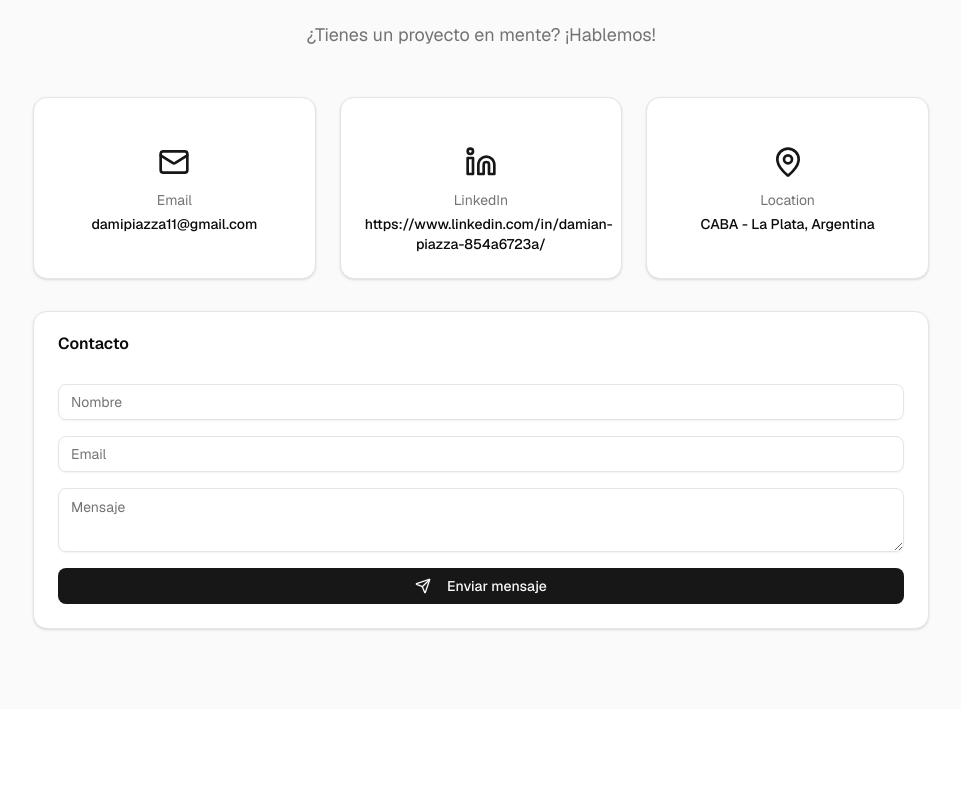
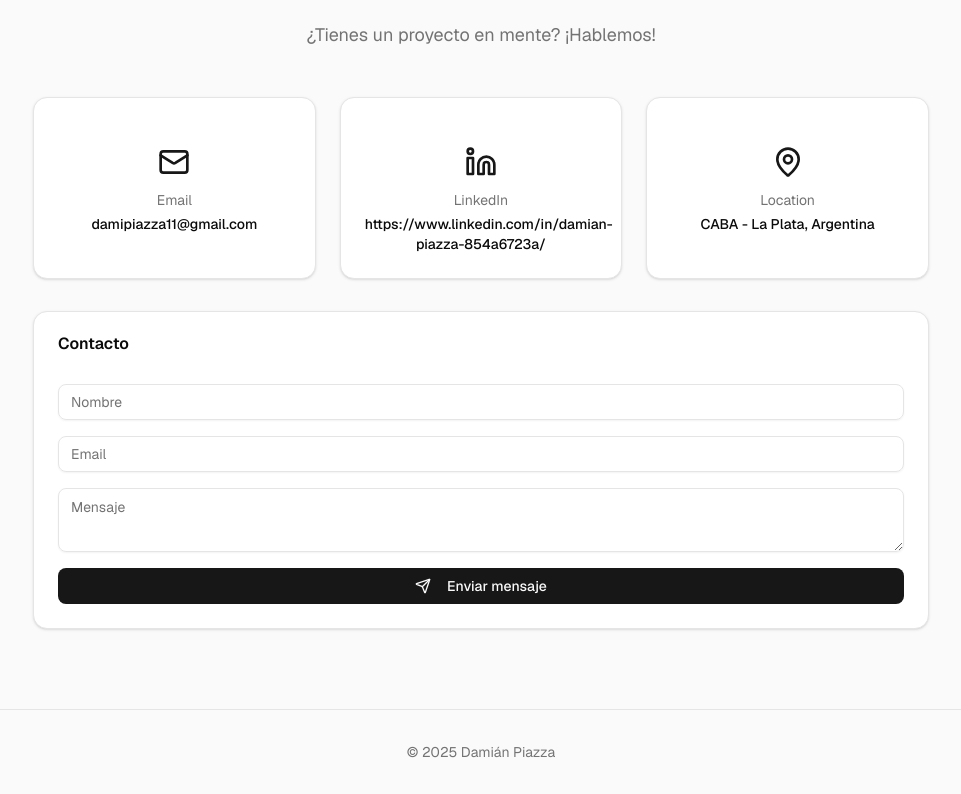
Before and after one commit to Damianpiazz/portafolio, a Next.js app: page / in a window 1280 px wide. Shown: the part 5173-5967 px from the top of the page, without its empty margins (159-1120 px from the left). Before the commit the page ends 5882 px from the top, so only its background shows below. Built offline with nearby package versions, Linux system fonts and the light colour scheme.

Commit message:
feat: footer agregado

```diff
--- a/app/page.tsx
+++ b/app/page.tsx
@@ -19,6 +19,11 @@ export default function Home() {
         <SkillsSection />
         <ContactSection />
       </main>
+      <footer className="py-8 px-4 border-t border-border">
+          <div className="container mx-auto text-center text-sm text-muted-foreground">
+            <p>© {new Date().getFullYear()} Damián Piazza</p>
+          </div>
+        </footer>
     </div>
   );
 }
```
